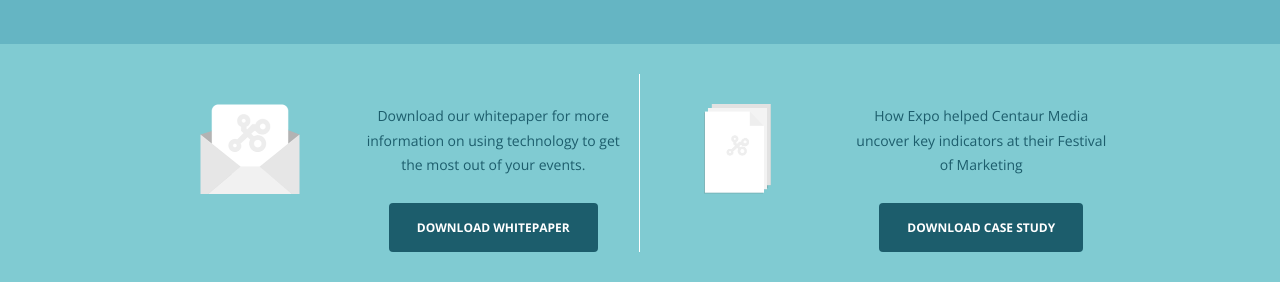
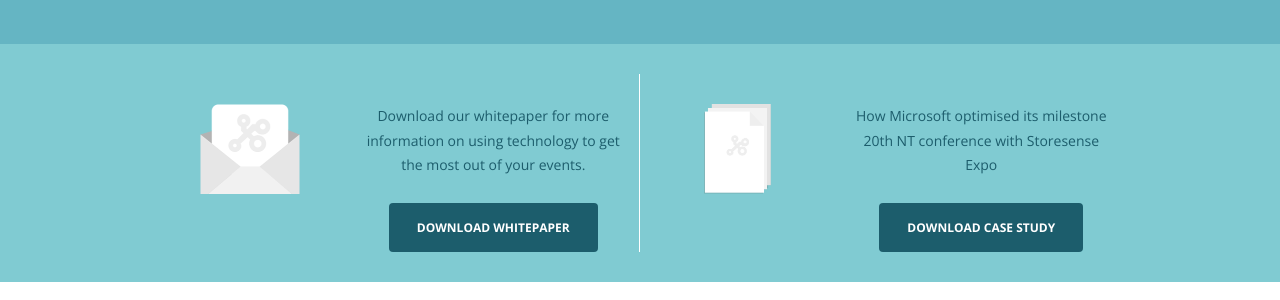
Before and after one commit to storesense/web-expoanalytics, a Jekyll site: the page built from index.html, in a window 1280 px wide and 900 px high, scrolled down 963 px. Shown: the part 154-454 px from the top of the window. Built offline with Jekyll 4.4.1, drawn with Linux system fonts in a browser that asks for light colours.

Commit message:
Revert "Changed case studies"
This reverts commit e5d6377f692b897796df03d9550d348449b1806d.

```diff
--- a/_includes/sections/whitepaper.html
+++ b/_includes/sections/whitepaper.html
@@ -25,7 +25,7 @@
                <img src="{{ site.baseurl }}/img/case-study-icon.png" class="whitepaper-icon">
             </div>
             <div class="col-md-3 text-center">
-                <p>How Expo helped Centaur Media uncover key indicators at their Festival of Marketing</p>
+                <p>How Microsoft optimised its milestone 20th NT conference with Storesense Expo</p>
                 <!-- HubSpot Call-to-Action Code -->
                 <span class="hs-cta-wrapper" id="hs-cta-wrapper-d90bae46-ae67-476c-8604-68e693a6406f">
                     <span class="hs-cta-node hs-cta-d90bae46-ae67-476c-8604-68e693a6406f" id="hs-cta-d90bae46-ae67-476c-8604-68e693a6406f">
```
